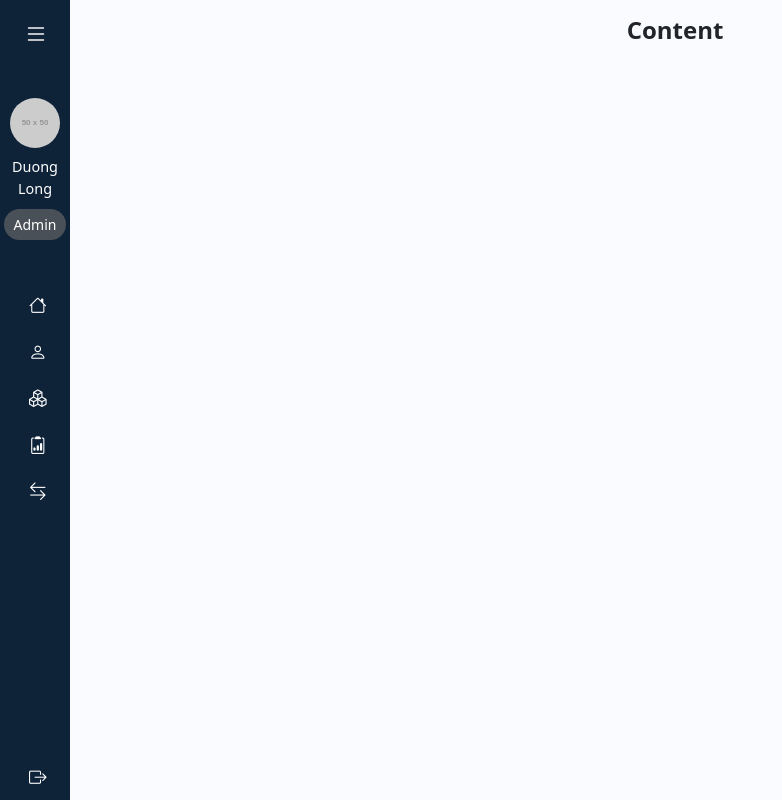
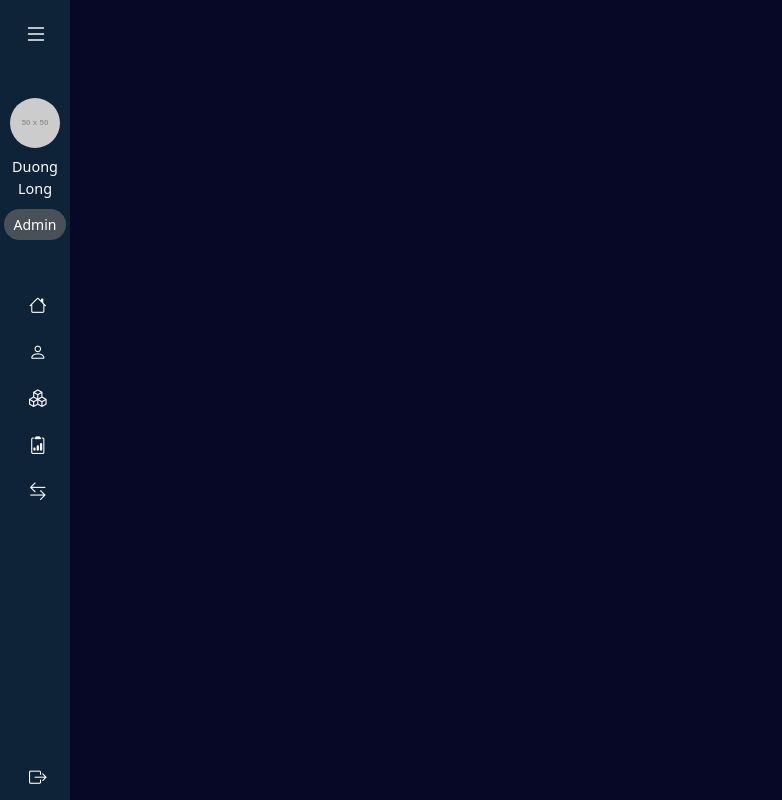
Before and after one commit to Quangz32/zware-fe, a React (Create React App) app: page /profile in a window 1280 px wide. Shown: the whole page, without its empty margins (0-782 px from the left). Built offline with nearby package versions, Linux system fonts and the light colour scheme.

Commit message:
change Sidebar Design

```diff
--- a/src/Componnents/Sidebar/Sidebar.css
+++ b/src/Componnents/Sidebar/Sidebar.css
@@ -24,18 +24,6 @@ h1 {
     font-size: 1.5rem;
 }
 
-.wrapper {
-    display: flex;
-}
-
-.main {
-    min-height: 100vh;
-    width: 100%;
-    overflow: hidden;
-    transition: all 0.35s ease-in-out;
-    background-color: #fafbfe;
-}
-
 #sidebar {
     width: 70px;
     min-width: 70px;
@@ -44,6 +32,7 @@ h1 {
     background-color: #0e2238;
     display: flex;
     flex-direction: column;
+    height: 100vh;
 }
 
 #sidebar.expand {
@@ -189,3 +178,7 @@ a.sidebar-link:hover {
     font-size: 14px;
     margin: 0 auto;
 }
+
+.fix-space {
+    padding-bottom: 60px;
+}
--- a/src/Componnents/Sidebar/Sidebar.jsx
+++ b/src/Componnents/Sidebar/Sidebar.jsx
@@ -3,7 +3,6 @@ import 'bootstrap/dist/css/bootstrap.min.css';
 import 'bootstrap-icons/font/bootstrap-icons.css';
 import './Sidebar.css';
 import { Link } from 'react-router-dom';
-
 
 const Sidebar = () => {
     const [isExpanded, setIsExpanded] = useState(false);
@@ -13,7 +12,6 @@ const Sidebar = () => {
     };
 
     return (
-        <div className={`wrapper ${isExpanded ? 'expand' : ''}`}>
         <aside id="sidebar" className={isExpanded ? 'expand' : ''}>
             <div className="d-flex">
                 <button className="toggle-btn" type="button" onClick={toggleSidebar}>
@@ -55,7 +53,7 @@ const Sidebar = () => {
                         <span>Report</span>
                     </Link>
                 </li>
-                    <li className="sidebar-item">
+                <li className="sidebar-item fix-space">
                     <Link to="/transaction" className="sidebar-link">
                         <i className="bi bi-arrow-left-right"></i>
                         <span>Transaction</span>
@@ -69,12 +67,6 @@ const Sidebar = () => {
                 </a>
             </div>
         </aside>
-            <div className="main p-3">
-                <div className="text-center">
-                    <h1>Content</h1>
-                </div>
-            </div>
-        </div>
     );
 };
 
```
Lines whose indentation alone changed are shown as unchanged.
